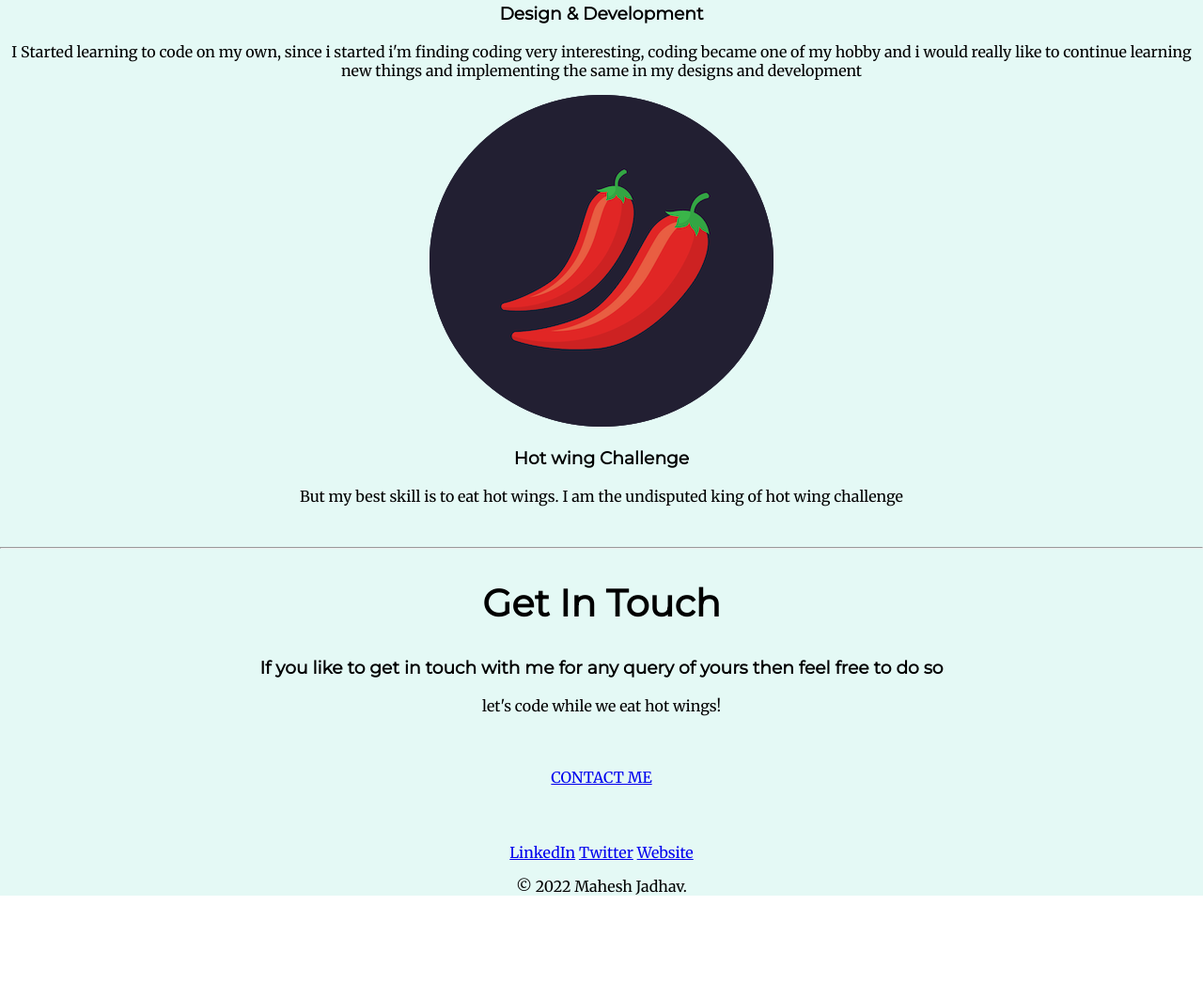
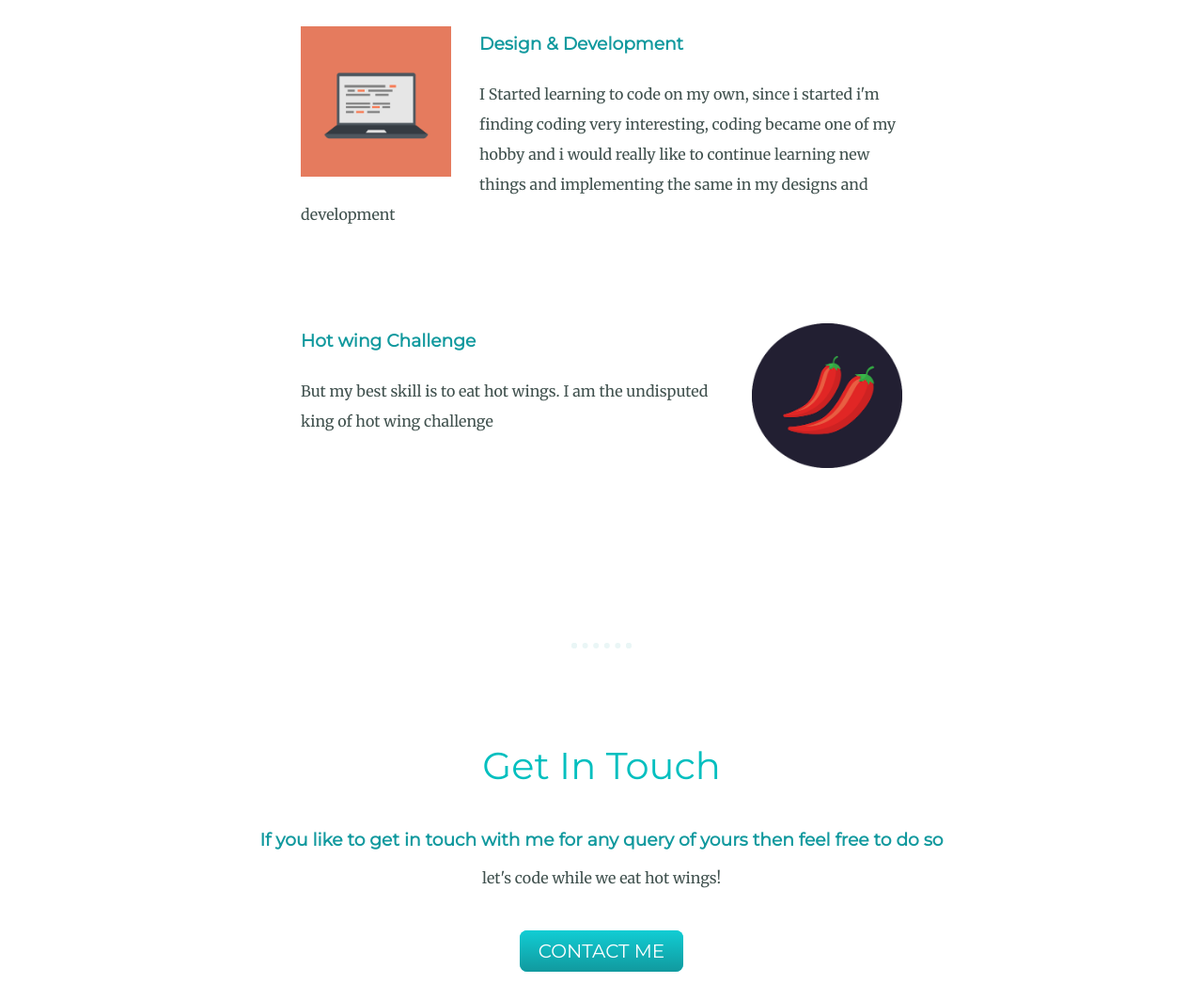
Before and after one commit to jmahesh007/CV, a plain HTML site: page index.html in a window 1280 px wide. Shown: the part 1751-2797 px from the top of the page at 94% size. Before the commit the page ends 2720 px from the top, so only its background shows below. Drawn offline with Linux system fonts and the light colour scheme.

Commit message:
Update styles.css

```diff
--- a/CSS/styles.css
+++ b/CSS/styles.css
@@ -2,46 +2,81 @@
 
 
 body {
+    color: #40514E;
     margin: 0;
     text-align: center;
     font-family: 'Merriweather', serif;
 }
 h1 {
+    color: #66BFBF;
     font-size: 5.625rem;
+
     margin: 50px auto 0 auto;
     font-family: 'Sacramento', cursive;
 }
 h2 {
+    color: #00BFBF;
     font-size: 2.5rem;
     font-family: 'Montserrat', sans-serif;
-
+    font-weight: normal;
+    padding-bottom: 10px;
 }
 h3 {
     font-family: 'Montserrat', sans-serif;
+    color: #11999E;
+
 }
 div {
-    background-color: #E4F9F5;
+    background-color:
 }
-
-
+hr {
+    border: dotted #EAF6F6 6px;
+    border-bottom: none;
+    width: 4%;
+    margin: 100px auto 100px auto;
+}
+a {
+    color: 11999E;
+    font-family: 'Montserrat', sans-serif;
+    margin: 10px 20px 10px 20px;
+    text-decoration: none;
+}
+a:hover {
+    color: #EAF6F6;
+}
 
 */*************************************CLASS SELECTORS***********************************/
 
 .top-container {
 
-    background-color: #E4F9F5;
+    background-color: #EAF6F6;
     position: relative;
     padding-top: 100px;
 }
 .middle-container {
+   padding-top: 100px;
 
 }
 .bottom-container {
-
+    background-color: #66BFBF;
+    padding: 50px 0 20px 0;
 }
 .pro {
     text-decoration: underline;
 }
+.intro {
+    width: 30%;
+    margin: auto;
+    line-height: 1.5;
+    padding-bottom: 20px;
+}
+.skill-row {
+    width: 50%;
+    margin: 100px auto 100px auto;
+    text-align: left;
+    line-height: 2;
+}
+
 .top-cloud {
     position: absolute;
     right: 500px;
@@ -52,3 +87,45 @@ div {
     left: 500px;
     bottom: 300px;
 }
+.computer {
+    width: 25%;
+    float: left;
+    margin-right: 30px;
+}
+.chilli-img {
+    width: 25%;
+    float: right;
+    margin-left: 30px;
+}
+
+.btn {
+    background: #11cdd4;
+    background-image: -webkit-linear-gradient(top, #11cdd4, #11999e);
+    background-image: -moz-linear-gradient(top, #11cdd4, #11999e);
+    background-image: -ms-linear-gradient(top, #11cdd4, #11999e);
+    background-image: -o-linear-gradient(top, #11cdd4, #11999e);
+    background-image: linear-gradient(to bottom, #11cdd4, #11999e);
+    -webkit-border-radius: 8;
+    -moz-border-radius: 8;
+    border-radius: 8px;
+    font-family: 'Montserrat', sans-serif;
+    color: #ffffff;
+    font-size: 20px;
+    padding: 10px 20px 10px 20px;
+    text-decoration: none;
+  }
+
+  .btn:hover {
+    background: #30e3cb;
+    background-image: -webkit-linear-gradient(top, #30e3cb, #2bc4ad);
+    background-image: -moz-linear-gradient(top, #30e3cb, #2bc4ad);
+    background-image: -ms-linear-gradient(top, #30e3cb, #2bc4ad);
+    background-image: -o-linear-gradient(top, #30e3cb, #2bc4ad);
+    background-image: linear-gradient(to bottom, #30e3cb, #2bc4ad);
+    text-decoration: none;
+  }
+.copyright {
+    color: #EAF6F6;
+    font-size: 0.75rem;
+    padding: 40px 0 10px 0;
+}
```
